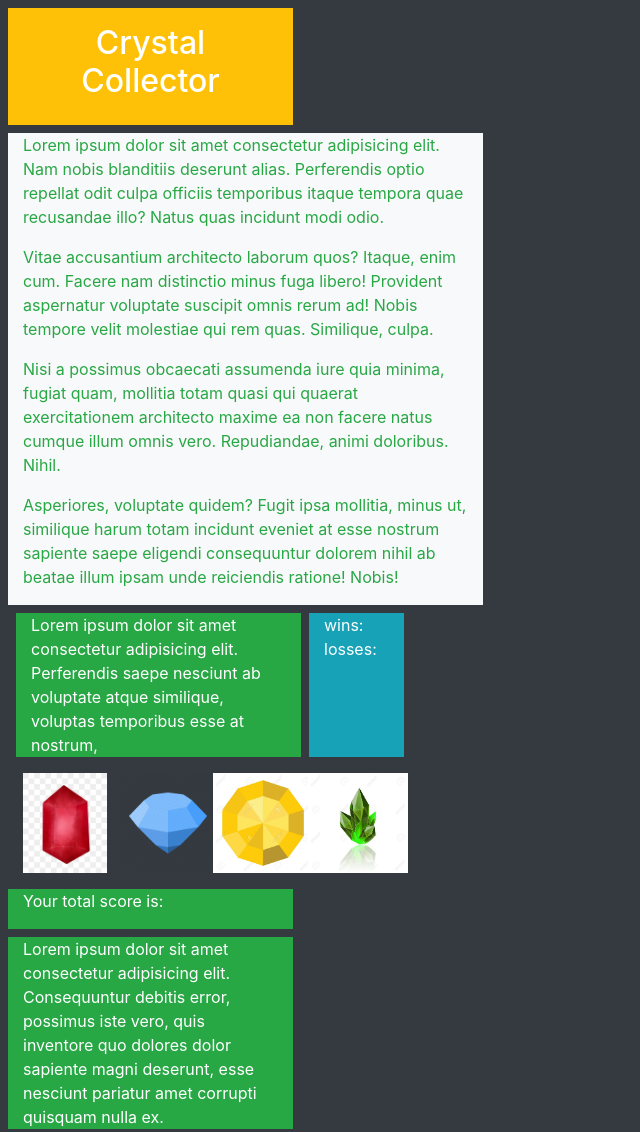
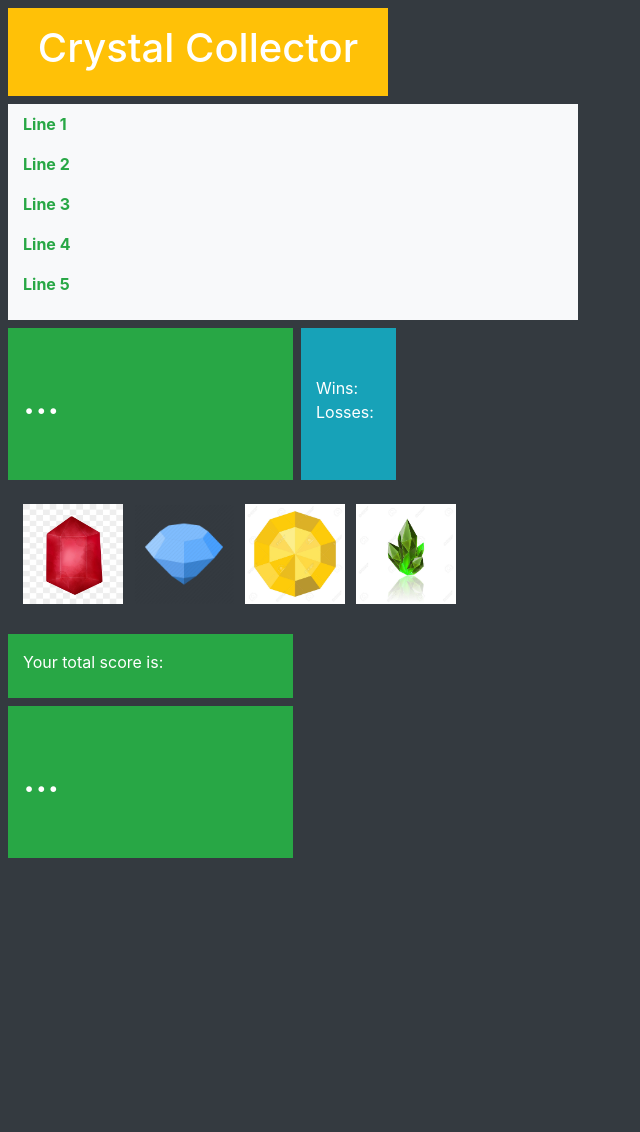
Before and after one commit to larkiningram/unit-4-game, a plain HTML site: page index.html in a window 1280 px wide. Shown: the whole page, without its empty margins (0-640 px from the left). After the commit the page ends 866 px from the top, so only its background shows below. Drawn offline with nearby package versions, Linux system fonts and the light colour scheme.

Commit message:
styled more, will change comletely to look less heinous

```diff
--- a/assets/javascript/game.js
+++ b/assets/javascript/game.js
@@ -0,0 +1,23 @@
+
+var score = 0;
+var red = Math.floor(Math.random() * 9 + 1);
+var blue = Math.floor(Math.random() * 9 + 1);
+var yellow = Math.floor(Math.random() * 9 + 1);
+var green = Math.floor(Math.random() * 9 + 1);
+
+
+$(".red-crystal").on("click", function(){
+    score += red;
+});
+
+$(".blue-crystal").on("click", function(){
+    score += blue;
+});
+
+$(".yellow-crystal").on("click", function(){
+    score += yellow;
+});
+
+$(".green-crystal").on("click", function(){
+    score += green;
+});
--- a/index.html
+++ b/index.html
@@ -21,69 +21,66 @@
 <body class="bg-dark">
     <div class="container my-2 mx-2">
         <div class="row text-center">
-            <div class="col-lg-3 px-3 py-3 bg-warning text-white">
-                <h2>Crystal Collector</h2>
+            <div class="col-lg-4 py-3 bg-warning text-white py-2">
+                <h1>Crystal Collector</h1>
             </div>
         </div>
         <div class="row my-2">
-            <div class="col-lg-5 bg-light text-success">
-                <p> Lorem ipsum dolor sit amet consectetur adipisicing elit. Nam nobis blanditiis deserunt alias.
-                    Perferendis optio repellat odit culpa officiis temporibus itaque tempora quae recusandae illo? Natus
-                    quas incidunt modi odio.
+            <div class="col-lg-6 bg-light text-success py-2">
+                <p>
+                    <strong>Line 1</strong>
                 </p>
                 <p>
-                    Vitae accusantium architecto laborum quos? Itaque, enim cum. Facere nam distinctio minus fuga
-                    libero! Provident aspernatur voluptate suscipit omnis rerum ad! Nobis tempore velit molestiae qui
-                    rem quas. Similique, culpa.
+                    <strong>Line 2</strong>
                 </p>
                 <p>
-                    Nisi a possimus obcaecati assumenda iure quia minima, fugiat quam, mollitia totam quasi qui quaerat
-                    exercitationem architecto maxime ea non facere natus cumque illum omnis vero. Repudiandae, animi
-                    doloribus. Nihil.
+                    <strong>Line 3</strong>
                 </p>
                 <p>
-                    Asperiores, voluptate quidem? Fugit ipsa mollitia, minus ut, similique harum totam incidunt eveniet
-                    at esse nostrum sapiente saepe eligendi consequuntur dolorem nihil ab beatae illum ipsam unde
-                    reiciendis ratione! Nobis!
+                    <strong>Line 4</strong>
+                </p>
+                <p>
+                    <strong>Line 5</strong>
                 </p>
             </div>
         </div>
         <div class="row my-2">
-            <div class="col-lg-3 bg-success text-white mx-2">
-                <span>Lorem ipsum dolor sit amet consectetur adipisicing elit. Perferendis saepe nesciunt ab voluptate
-                    atque similique, voluptas temporibus esse at nostrum, </span>
+            <div class="col-lg-3 bg-success text-white py-5">
+                <h1 class="tar-score">...</h1>
             </div>
-            <div class="col-lg-1 bg-info text-white">
-                <span>wins: </span>
-                <span>losses: </span>
+            <div class="col-lg-1 bg-info text-white pt-5 ml-2">
+                <span class="wins">Wins: </span>
+                <span class="losses">Losses: </span>
             </div>
         </div>
 
-        <div class="row my-3">
-            <div class="col-lg-1">
-                <img src="assets/images/red.jpg" alt="red crystal" height="100px">
+        <div class="row my-4">
+            <div class="col-lg-1 mr-3">
+                <input type="image" class="red-crystal" src="assets/images/red.jpg" name="image" width="100" height="100">
+                <!-- <img class="red-crystal" src="assets/images/red.jpg" alt="red crystal" height="100px"> -->
+            </div>
+            <div class="col-lg-1 mr-3">
+                <input type="image" class="blue-crystal" src="assets/images/blue.png" name="image" width="100" height="100">
+                <!-- <img class="blue-crystal" src="assets/images/blue.png" alt="blue crystal" height="100px"> -->
+            </div>
+            <div class="col-lg-1 mr-3">
+                <input type="image" class="yellow-crystal" src="assets/images/yellow.jpg" name="image" width="100" height="100">
+                <!-- <img class="yellow-crystal" src="assets/images/yellow.jpg" alt="yellow crystal" height="100px"> -->
             </div>
             <div class="col-lg-1">
-                <img src="assets/images/blue.png" alt="blue crystal" height="100px">
-            </div>
-            <div class="col-lg-1">
-                <img src="assets/images/yellow.jpg" alt="yellow crystal" height="100px">
-            </div>
-            <div class="col-lg-1">
-                <img src="assets/images/green.jpg" alt="green crystal" height="100px">
+                <input type="image" class="green-crystal" src="assets/images/green.jpg" name="image" width="100" height="100">
+                <!-- <img class="green-crystal" src="assets/images/green.jpg" alt="green crystal" height="100px"> -->
             </div>
         </div>
 
         <div class="row my-2">
-            <div class="col-lg-3 bg-success text-white">
-                <p>Your total score is: </p>
+            <div class="col-lg-3 bg-success text-white py-2">
+                <p class="pt-2">Your total score is: </p>
             </div>
         </div>
         <div class="row my-2">
-            <div class="col-lg-3 bg-success text-white">
-                <span>Lorem ipsum dolor sit amet consectetur adipisicing elit. Consequuntur debitis error, possimus iste
-                    vero, quis inventore quo dolores dolor sapiente magni deserunt, esse nesciunt pariatur amet corrupti
-                    quisquam nulla ex.</span>
+            <div class="col-lg-3 bg-success text-white py-5">
+                <h1 class="score"> ... </h1>
             </div>
         </div>
 
```
